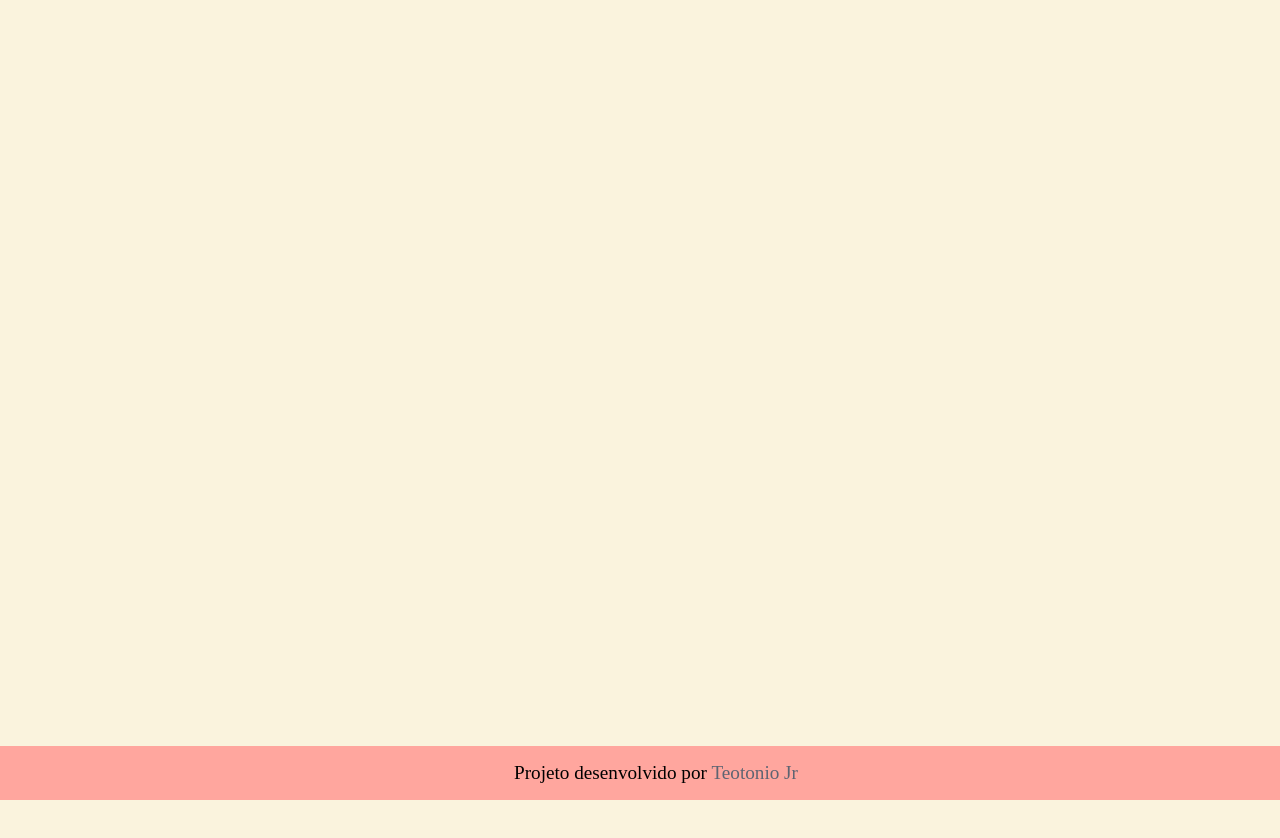
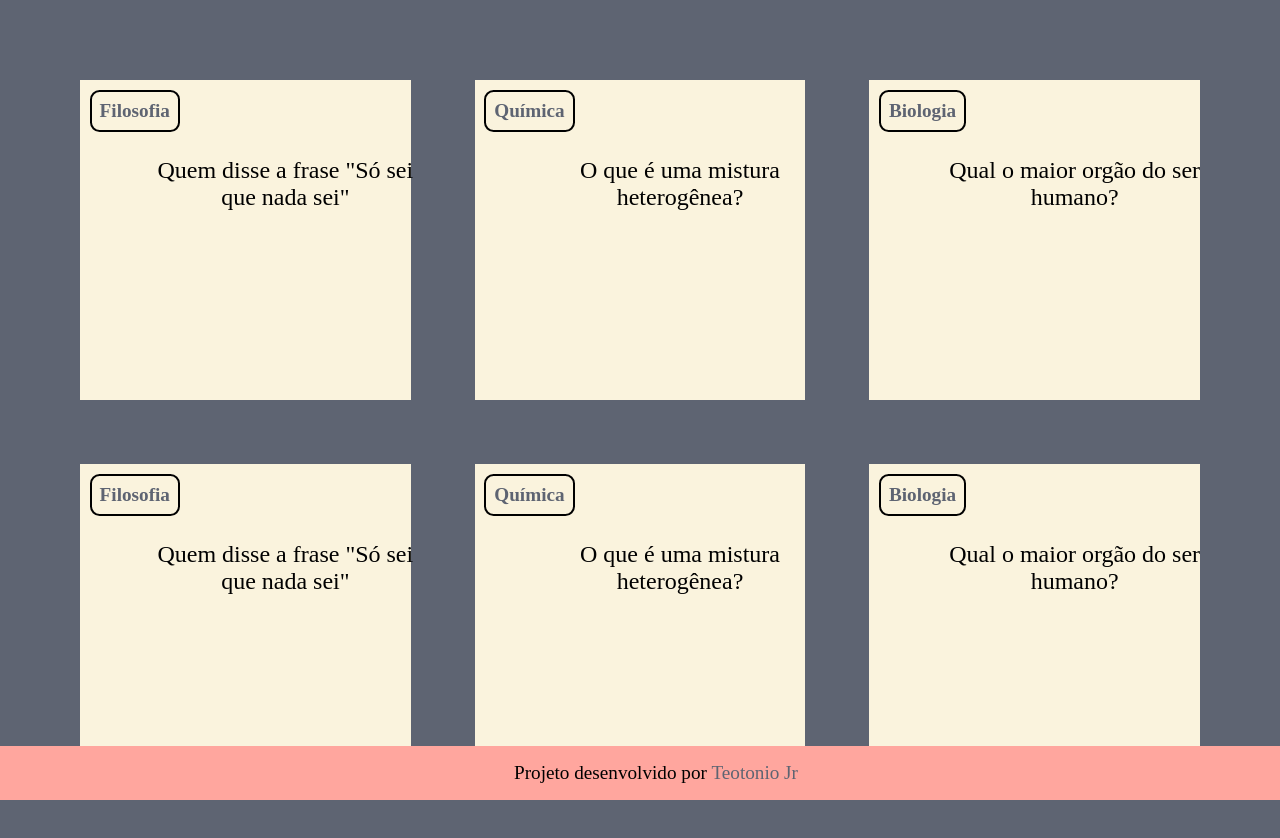
Before and after one commit to teotoniojr/2024-2B-PerguntasERespostas, a plain HTML site: page index.html in a window 1280 px wide. Before the commit the page ends 800 px from the top, so only its background shows below. Drawn offline with Linux system fonts and the light colour scheme; a web font is replaced by a local one.

Commit message:
Add files via upload

```diff
--- a/index.html
+++ b/index.html
@@ -7,6 +7,76 @@
     <link rel="stylesheet" href="style.css">
 </head>
 <body>
+    <main>
+        <section id="caixa">
+            <article class="cartao">
+                <div class="cartao__conteudo">
+                    <h3> Filosofia </h3>
+                    <div class="cartao__conteudo__pergunta">
+                        <p> Quem disse a frase "Só sei que nada sei"</p>
+                    </div>
+                    <div class="cartao__conteudo__resposta">
+                        <p> Narrativa de Platão sobre Socrates </p>
+                    </div>
+                </div>
+            </article>
+            <article class="cartao">
+                <div class="cartao__conteudo">
+                    <h3> Química </h3>
+                    <div class="cartao__conteudo__pergunta">
+                        <p> O que é uma mistura heterogênea? </p>
+                    </div>
+                    <div class="cartao__conteudo__resposta">
+                        <p> É uma mistura que apresenta duas ou mais fases </p>
+                    </div>
+                </div>
+            </article>
+            <article class="cartao">
+                <div class="cartao__conteudo">
+                    <h3> Biologia </h3>
+                    <div class="cartao__conteudo__pergunta">
+                        <p> Qual o maior orgão do ser humano? </p>
+                    </div>
+                    <div class="cartao__conteudo__resposta">
+                        <p> A epiderme é considerado o maior orgão do ser humano </p>
+                    </div>
+                </div>
+            </article>
+            <article class="cartao">
+                <div class="cartao__conteudo">
+                    <h3> Filosofia </h3>
+                    <div class="cartao__conteudo__pergunta">
+                        <p> Quem disse a frase "Só sei que nada sei"</p>
+                    </div>
+                    <div class="cartao__conteudo__resposta">
+                        <p> Narrativa de Platão sobre Socrates </p>
+                    </div>
+                </div>
+            </article>
+            <article class="cartao">
+                <div class="cartao__conteudo">
+                    <h3> Química </h3>
+                    <div class="cartao__conteudo__pergunta">
+                        <p> O que é uma mistura heterogênea? </p>
+                    </div>
+                    <div class="cartao__conteudo__resposta">
+                        <p> É uma mistura que apresenta duas ou mais fases </p>
+                    </div>
+                </div>
+            </article>
+            <article class="cartao">
+                <div class="cartao__conteudo">
+                    <h3> Biologia </h3>
+                    <div class="cartao__conteudo__pergunta">
+                        <p> Qual o maior orgão do ser humano? </p>
+                    </div>
+                    <div class="cartao__conteudo__resposta">
+                        <p> A epiderme é considerado o maior orgão do ser humano </p>
+                    </div>
+                </div>
+            </article>
+        </section>
+    </main>
     <footer>
         <p> Projeto desenvolvido por <a href="https://github.com/teotoniojr"> Teotonio Jr </a></p>
     </footer>
--- a/style.css
+++ b/style.css
@@ -17,8 +17,73 @@
 }
 
 body{
+    background-color: var(--cor5);
+    font-family: var(--fonte-texto);
+}
+
+#caixa{
+    display: flex;
+    flex-wrap: wrap;
+    justify-content: space-between;
+    padding: 4rem;
+    gap: 2rem;
+}
+
+.cartao{
+    margin: 1rem;
     background-color: var(--cor2);
+    height: 20rem;
+    flex-grow: 1;
+    flex-basis: calc(33% - 6rem);
+}
+
+.cartao__conteudo{
+    height: 100%;
+    text-align: center;
+    display: flex;
+    flex-direction: column;
+    transform-style: preserve-3d;
+    transition: transform 300ms ease-in-out;
+}
+
+.cartao:hover .cartao__conteudo{
+    transform: rotateY(180deg);
+}
+
+.cartao__conteudo h3{
+    border: 2px solid var(--cor6);
+    color: var(--cor5);
     font-family: var(--fonte-texto);
+    text-align: center;
+    padding: 0.5rem;
+    position: absolute;
+    margin: 0.6rem;
+    border-radius: 0.6rem;
+    font-size: 1.5vw;
+    backface-visibility: hidden;
+}
+
+.cartao__conteudo__pergunta{
+    font-size: 1.5rem;
+    margin: 2.5rem;
+}
+
+.cartao__conteudo__pergunta,
+.cartao__conteudo__resposta{
+    backface-visibility: hidden;
+    position: absolute;
+    height: 100%;
+    width: 100%;
+}
+
+.cartao__conteudo p {
+    margin: 1rem;
+    padding: 1.3rem;
+}
+
+.cartao__conteudo__resposta{
+    font-size: 1.5rem;
+    transform: rotateY(180deg);
 }
 
 footer{
```
